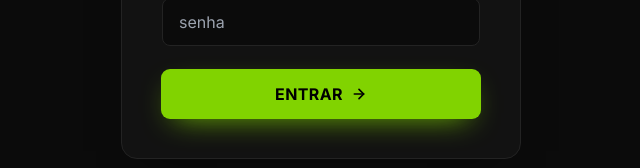
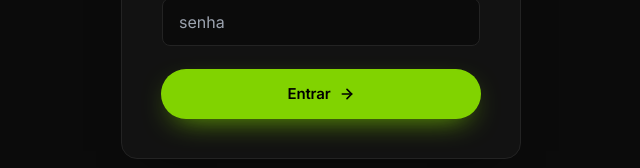
Before and after one commit to theacidtimes/trendreport, a Next.js app: page /login in a window 1280 px wide. Shown: the part 422-590 px from the top of the page, without its empty margins (319-959 px from the left). Built offline with nearby package versions, Linux system fonts and the light colour scheme.

Commit message:
Update page.tsx

```diff
--- a/app/login/page.tsx
+++ b/app/login/page.tsx
@@ -69,7 +69,7 @@ export default function LoginPage() {
         <button
           type="submit"
           disabled={loading}
-          className="bg-lime text-black font-bold w-full h-12 rounded-lg uppercase tracking-wide mt-1 flex items-center justify-center gap-2 shadow-lime hover:brightness-110 transition-[filter] disabled:opacity-60 disabled:pointer-events-none"
+          className="bg-lime text-black font-semibold text-[15px] tracking-[-0.01em] w-full h-12 rounded-full mt-1 flex items-center justify-center gap-2 shadow-lime hover:brightness-105 transition-[filter] disabled:opacity-60 disabled:pointer-events-none"
         >
           {loading ? (
             <>
```
